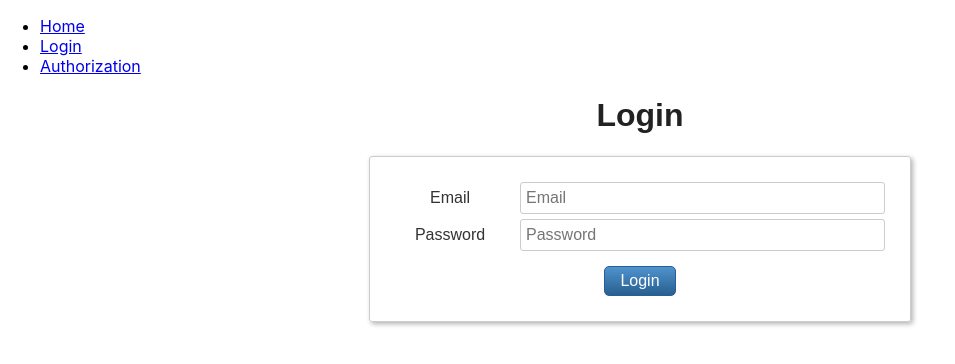
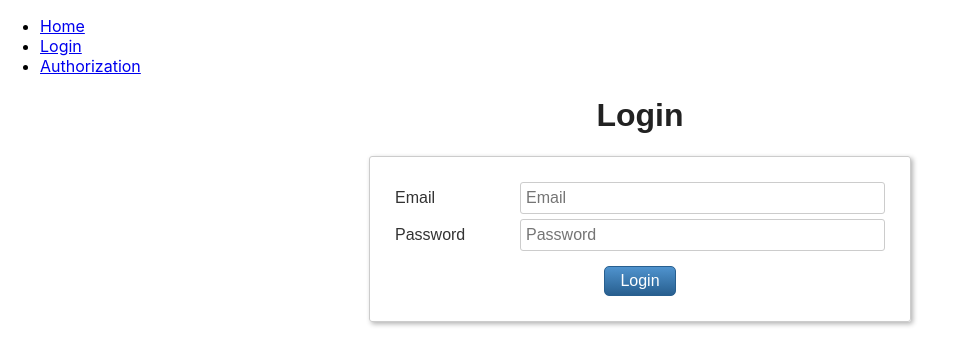
Before and after one commit to vladislavzubov/education-project, a React (Create React App) app: page /login in a window 1280 px wide. Shown: the top 364 px of the page, without its empty margins (0-955 px from the left). Built offline with nearby package versions, Linux system fonts and the light colour scheme.

Commit message:
add services/validation/index.js

```diff
--- a/src/containers/Login/Login.js
+++ b/src/containers/Login/Login.js
@@ -1,7 +1,14 @@
 import React, { Component } from 'react'
-import classes from './Login.module.css'
 import { Form, Field } from 'react-final-form'
 import Styles from './Styles'
+import {
+  composeValidators,
+  validateEmail,
+  required,
+  minLength,
+  haveOneUppercase,
+  haveOneNumeral,
+} from '../../services/validation'
 
 const sleep = (ms) => new Promise((resolve) => setTimeout(resolve, ms))
 
@@ -9,34 +16,10 @@ const onSubmit = async () => {
   await sleep(300)
 }
 
-// validation function
-
-const composeValidators = (...validators) => (value) =>
-  validators.reduce((error, validator) => error || validator(value), undefined)
-
-const validateEmail = (value) =>
-  value.match(/^[a-zA-Z0-9]+@[a-zA-Z0-9]+\.[A-Za-z]+$/g)
-    ? undefined
-    : 'enter correct Email'
-
-const required = (value) => (value ? undefined : 'Required')
-
-const minLength = (value = '') =>
-  value.split('').length < 6 ? 'Input at min 6 symbol' : undefined
-
-const haveOneUppercase = (value = '') =>
-  value.match(/[A-Z]/g) === null
-    ? 'at least one uppercase letter is required'
-    : undefined
-
-const haveOneNumeral = (value = '') =>
-  value.replace(/\D+/g, '') === '' ? 'at least one digit is needed' : undefined
-
 class Login extends Component {
   render() {
     return (
       <Styles>
-        <div className={classes.Login}>
         <h1>Login</h1>
         <Form
           onSubmit={onSubmit}
@@ -67,11 +50,7 @@ class Login extends Component {
                 {({ input, meta }) => (
                   <div>
                     <label>Password</label>
-                      <input
-                        {...input}
-                        type="password"
-                        placeholder="Password"
-                      />
+                    <input {...input} type="password" placeholder="Password" />
                     {meta.error && meta.touched && <span>{meta.error}</span>}
                   </div>
                 )}
@@ -83,7 +62,6 @@ class Login extends Component {
             </form>
           )}
         />
-        </div>
       </Styles>
     )
   }
--- a/src/containers/Login/Login.module.css
+++ /dev/null
@@ -1,2 +0,0 @@
-.Login {
-}
--- /dev/null
+++ b/src/services/validation/index.js
@@ -0,0 +1,30 @@
+// validation function
+export function composeValidators(...validators) {
+  return (value) =>
+    validators.reduce(
+      (error, validator) => error || validator(value),
+      undefined
+    )
+}
+
+export function validateEmail(value) {
+  return value.match(/^[a-zA-Z0-9]+@[a-zA-Z0-9]+\.[A-Za-z]+$/g)
+    ? undefined
+    : 'enter correct Email'
+}
+export function required(value) {
+  return value ? undefined : 'Required'
+}
+export function minLength(value = '') {
+  return value.split('').length < 6 ? 'Input at min 6 symbol' : undefined
+}
+export function haveOneUppercase(value = '') {
+  return value.match(/[A-Z]/g) === null
+    ? 'at least one uppercase letter is required'
+    : undefined
+}
+export function haveOneNumeral(value = '') {
+  return value.replace(/\D+/g, '') === ''
+    ? 'at least one digit is needed'
+    : undefined
+}
```
Lines whose indentation alone changed are shown as unchanged.
